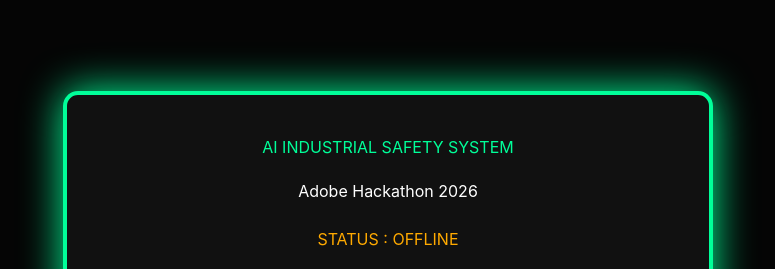
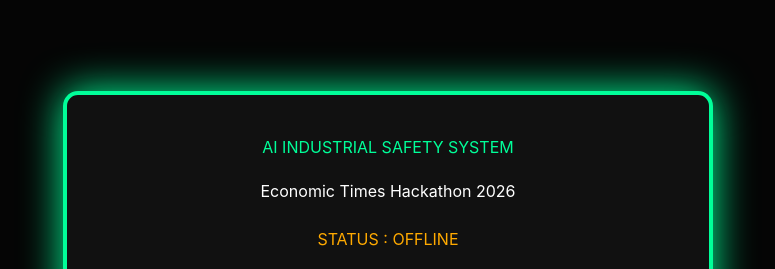
Before and after one commit to Arif-0303/AI-Industrial-Safety-System, a React app in the folder frontend/: page / in a window 1280 px wide. Shown: the part 161-430 px from the top of the page, without its empty margins (252-1027 px from the left). Built offline with nearby package versions, Linux system fonts and the light colour scheme; no server answers; the HTML template or start-up script is replaced by a standard one.

Commit message:
Update splash screen title to Economic Times Hackathon 2026

```diff
--- a/frontend/src/components/dashboard/StartMonitoring.jsx
+++ b/frontend/src/components/dashboard/StartMonitoring.jsx
@@ -61,7 +61,7 @@
                 </h1>
 
                 <h2>
-                    Adobe Hackathon 2026
+                    Economic Times Hackathon 2026
                 </h2>
 
                 <br />
```
